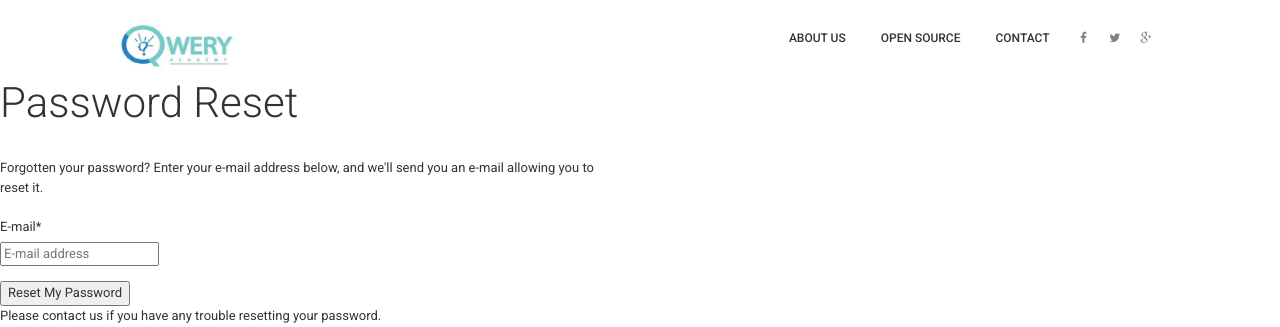
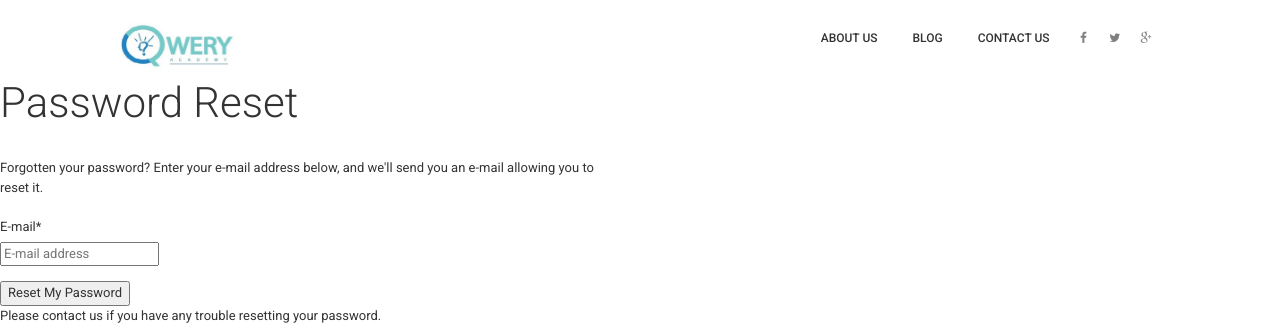
Before and after one commit to QweryAcademy/Website, a Django app: page /accounts/password/reset/ in a window 1280 px wide. Shown: the top 327 px of the page. Run offline with Django 3.2, Linux system fonts and the light colour scheme; some libraries are stand-ins or nearby versions.

Commit message:
Edit the header menu of the homepage.

```diff
--- a/source_code/qweryacademy/templates/base.html
+++ b/source_code/qweryacademy/templates/base.html
@@ -64,10 +64,10 @@
 	                        <a href="{% url 'about' %}">About Us</a>
 	                    </li>
 	                    <li class="">
-	                        <a href="#">Open Source</a>
+	                        <a href="#">Blog</a>
 	                    </li>
 	                    <li class="">
-	                        <a href="#">Contact</a>
+	                        <a href="#">Contact Us</a>
 	                    </li>
                       {% if request.user.is_authenticated %}
                       <li >
```
